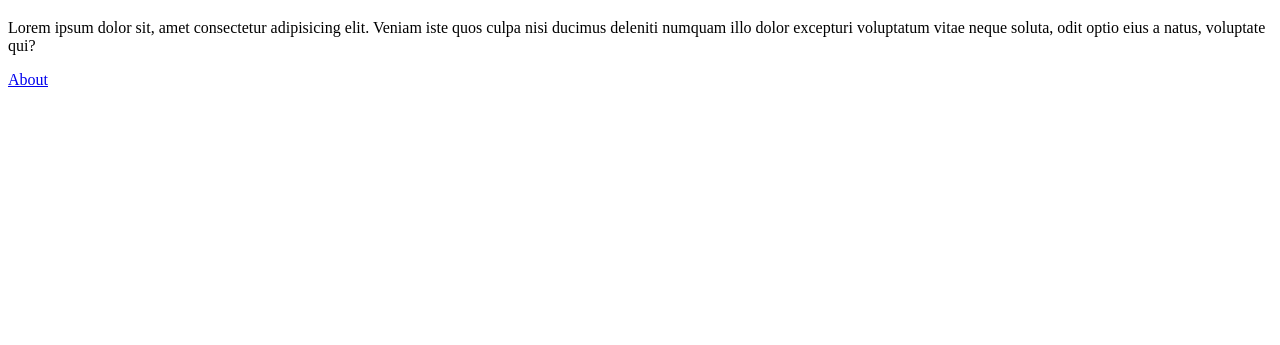
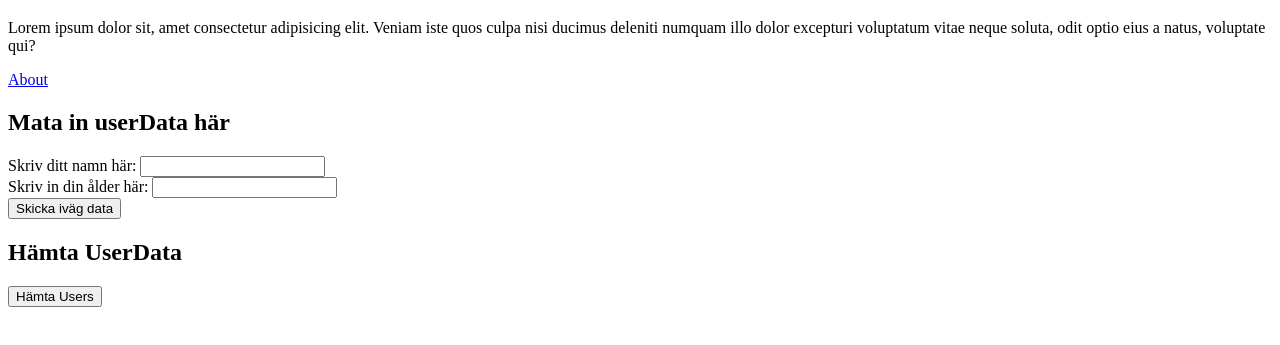
Before and after one commit to MarcusRestoryAi/ExpressExample, a website: page index.html in a window 1280 px wide. Shown: the part 61-406 px from the top of the page. Drawn offline with Linux system fonts and the light colour scheme.

Commit message:
Added Get/Post users från index.html

```diff
--- a/index.html
+++ b/index.html
@@ -4,6 +4,7 @@
     <meta charset="UTF-8">
     <meta name="viewport" content="width=device-width, initial-scale=1.0">
     <title>Index</title>
+    <script src="/script" defer></script>
 </head>
 <body>
     <h1>Välkommen</h1>
@@ -11,5 +12,28 @@
     <div>
         <a href="/about">About</a>
     </div>
+
+    <h2>Mata in userData här</h2>
+    <form action="http://localhost:8080/users" method="post">
+
+        <div>
+            <label for="username">Skriv ditt namn här:</label>
+            <input type="text" name="username" id="username">
+        </div>
+
+        <div>
+            <label for="age">Skriv in din ålder här:</label>
+            <input type="number" name="age" id="age">
+        </div>
+
+        <button type="submit">Skicka iväg data</button>
+
+    </form>
+
+    <h2>Hämta UserData</h2>
+    <button id="btnFetchUsers">Hämta Users</button>
+    <div id="usersOutput"></div>
+
+
 </body>
 </html>
--- a/package.json
+++ b/package.json
@@ -10,6 +10,7 @@
   "author": "",
   "license": "ISC",
   "dependencies": {
+    "body-parser": "^1.20.2",
     "express": "^4.18.2"
   }
 }
```
Also changed, not shown: script.js (added, +18 -0 lines), server.js (+12 -2 lines), 1 other file.
